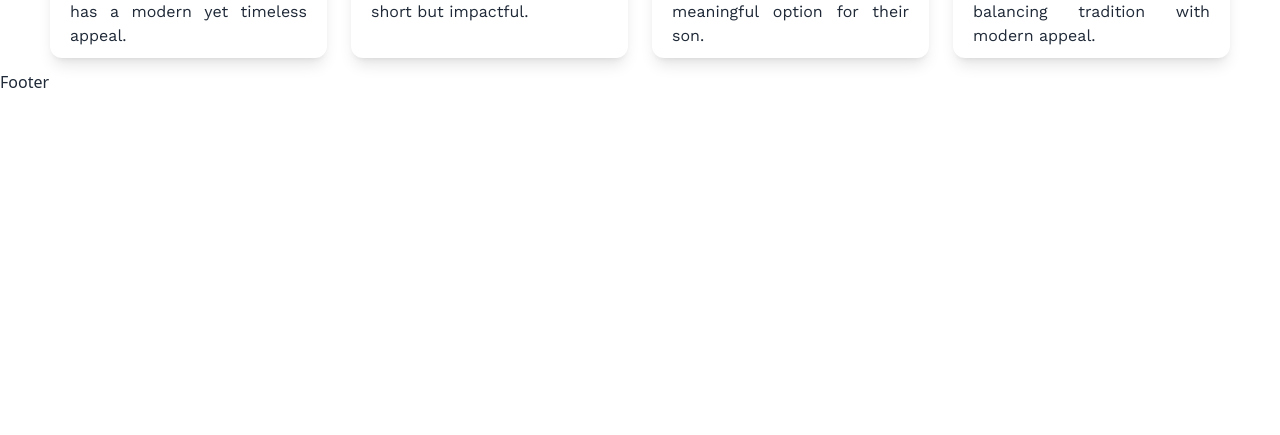
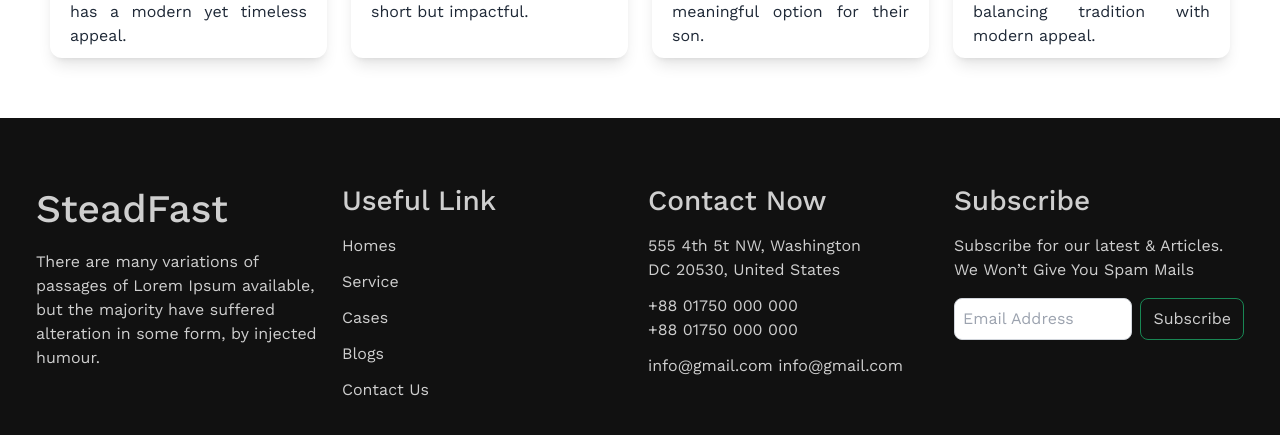
Before and after one commit to Rimon0000/Steadfast-React, a React (Vite) app: page / in a window 1280 px wide. Shown: the part 1340-1775 px from the top of the page. Before the commit the page ends 1434 px from the top, so only its background shows below. Built offline with nearby package versions, Linux system fonts and the light colour scheme.

Commit message:
footer done

```diff
--- a/src/shared/Footer.jsx
+++ b/src/shared/Footer.jsx
@@ -1,9 +1,59 @@
 
 const Footer = () => {
     return (
-        <div>
-            <h1>Footer</h1>
+        <div className="mt-12 bg-[#111111] text-[#CFCFCF] font-work">
+          <footer className=" px-9 py-[61.5px]">
+            <div className="grid grid-cols-1 md:grid-cols-4 lg:grid-cols-4 gap-4">
+              <div>
+                {/* <img className="pb-2" src="" alt=""> */}
+                <h1 className="pb-3 sm:text-[34px] lg:text-[39px] font-medium">SteadFast</h1>
+                <p className="text-base">
+                  There are many variations of passages of Lorem Ipsum available, but the majority have suffered alteration in some form, by injected humour.
+                </p>
+              </div>
+
+              <div>
+                <h3 className="pb-3 text-[28px] font-medium">Useful Link</h3>
+                <div className="text-base">
+                  <p>Homes</p>
+                  <p className="py-3">Service</p>
+                  <p>Cases</p>
+                  <p className="py-3">Blogs</p>
+                  <p>Contact Us</p>
+                </div>
+              </div>
+
+              <div>
+                <h3 className="pb-3 text-[28px] font-medium">Contact Now</h3>
+                <div className="text-base">
+                  <p>555 4th 5t NW, Washington<br />
+                    DC 20530, United States</p>
+                  <p className="py-3">+88 01750 000 000<br />
+                    +88 01750 000 000</p>
+                  <p>info@gmail.com
+                    info@gmail.com</p>
+                </div>
+              </div>
+
+              <div>
+                <h3 className="pb-1 text-[28px] font-medium">Subscribe</h3>
+                <p className="text-base py-2">Subscribe for our latest & Articles. We Won’t Give You Spam Mails</p>
+                <form className="flex items-center gap-2 mt-2" role="search">
+                  <input
+                    className="form-input text-black w-full p-2 rounded-lg border border-gray-300 focus:outline-none focus:border-blue-800"
+                    type="email"
+                    placeholder="Email Address"
+                    aria-label="Email Address"
+                  />
+                  <button className="btn btn-outline btn-success rounded-r-lg btn-sm py-5 place-content-center font-normal !text-[#CFCFCF] border-[#198754] text-base" type="submit">
+                    Subscribe
+                  </button>
+                </form>
+              </div>
+            </div>
+          </footer>
         </div>
+
     );
 };
 
```
